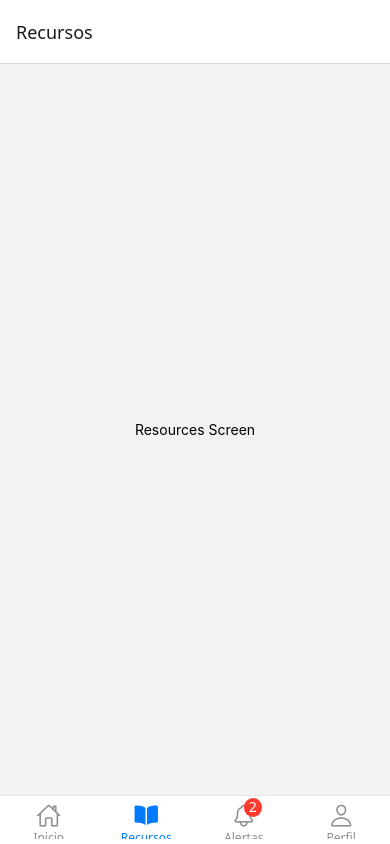
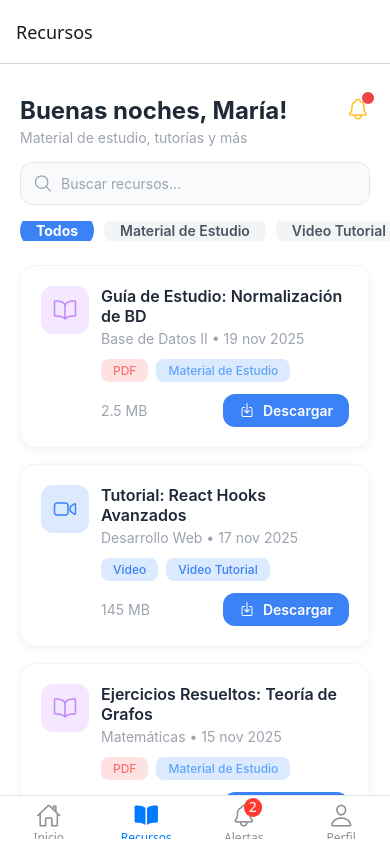
Before and after one commit to Re-L77/ModeloPrevenci-nDeserci-nUniversitaria, a React Native app in the folder ProyectoIntegrador/: screen /Recursos in a window 390 px wide. Built offline with nearby package versions, Linux system fonts and the light colour scheme.

Commit message:
Screen De recursos
Aún hay un error en los botones de categoría

```diff
--- a/ProyectoIntegrador/src/views/ResourcesScreen.js
+++ b/ProyectoIntegrador/src/views/ResourcesScreen.js
@@ -1,22 +1,418 @@
-import React from 'react';
-import { View, Text, StyleSheet } from 'react-native';
-
-// Vista de Recursos
-// TODO: Implementar interfaz de recursos (materiales de estudio, tutoriales, etc.)
+import React, { useState } from 'react';
+import {
+  View,
+  Text,
+  TextInput,
+  TouchableOpacity,
+  ScrollView,
+  FlatList,
+  StyleSheet,
+  SafeAreaView,
+} from 'react-native';
+import Icon from 'react-native-vector-icons/Ionicons';
 
 const ResourcesScreen = () => {
+  const [selectedFilter, setSelectedFilter] = useState('Todos');
+
+  const [resourcesData] = useState([
+    {
+      id: '1',
+      type: 'Material de Estudio',
+      title: 'Guía de Estudio: Normalización de BD',
+      subject: 'Base de Datos II',
+      date: '19 nov 2025',
+      fileSize: '2.5 MB',
+      tags: ['PDF', 'Material de Estudio'],
+      icon: 'book-outline',
+      iconBg: '#F3E8FF',
+      iconColor: '#C084FC',
+      tagColors: [
+        { bg: '#FEE2E2', text: '#F87171' },
+        { bg: '#DBEAFE', text: '#60A5FA' },
+      ],
+    },
+    {
+      id: '2',
+      type: 'Video Tutorial',
+      title: 'Tutorial: React Hooks Avanzados',
+      subject: 'Desarrollo Web',
+      date: '17 nov 2025',
+      fileSize: '145 MB',
+      tags: ['Video', 'Video Tutorial'],
+      icon: 'videocam-outline',
+      iconBg: '#DBEAFE',
+      iconColor: '#3B82F6',
+      tagColors: [
+        { bg: '#DBEAFE', text: '#3B82F6' },
+        { bg: '#DBEAFE', text: '#3B82F6' },
+      ],
+    },
+    {
+      id: '3',
+      type: 'Material de Estudio',
+      title: 'Ejercicios Resueltos: Teoría de Grafos',
+      subject: 'Matemáticas',
+      date: '15 nov 2025',
+      fileSize: '1.8 MB',
+      tags: ['PDF', 'Material de Estudio'],
+      icon: 'book-outline',
+      iconBg: '#F3E8FF',
+      iconColor: '#C084FC',
+      tagColors: [
+        { bg: '#FEE2E2', text: '#F87171' },
+        { bg: '#DBEAFE', text: '#60A5FA' },
+      ],
+    },
+    {
+      id: '4',
+      type: 'Video Tutorial',
+      title: 'Introducción a Machine Learning',
+      subject: 'Inteligencia Artificial',
+      date: '12 nov 2025',
+      fileSize: '230 MB',
+      tags: ['Video', 'Video Tutorial'],
+      icon: 'videocam-outline',
+      iconBg: '#DBEAFE',
+      iconColor: '#3B82F6',
+      tagColors: [
+        { bg: '#DBEAFE', text: '#3B82F6' },
+        { bg: '#DBEAFE', text: '#3B82F6' },
+      ],
+    },
+    {
+      id: '5',
+      type: 'Material de Estudio',
+      title: 'Resumen: Patrones de Diseño',
+      subject: 'Ingeniería de Software',
+      date: '10 nov 2025',
+      fileSize: '3.2 MB',
+      tags: ['PDF', 'Material de Estudio'],
+      icon: 'book-outline',
+      iconBg: '#F3E8FF',
+      iconColor: '#C084FC',
+      tagColors: [
+        { bg: '#FEE2E2', text: '#F87171' },
+        { bg: '#DBEAFE', text: '#60A5FA' },
+      ],
+    },
+  ]);
+
+  const filterResources = () => {
+    if (selectedFilter === 'Todos') {
+      return resourcesData;
+    }
+    return resourcesData.filter((resource) => resource.type === selectedFilter);
+  };
+
+  const renderResourceCard = ({ item }) => (
+    <View style={styles.card}>
+      <View style={styles.cardContent}>
+        <View style={[styles.iconContainer, { backgroundColor: item.iconBg }]}>
+          <Icon name={item.icon} size={24} color={item.iconColor} />
+        </View>
+
+        <View style={styles.cardTextContainer}>
+          <Text style={styles.cardTitle}>{item.title}</Text>
+          <Text style={styles.cardSubtitle}>
+            {item.subject} • {item.date}
+          </Text>
+
+          <View style={styles.tagsContainer}>
+            {item.tags.map((tag, index) => (
+              <View
+                key={index}
+                style={[
+                  styles.tag,
+                  { backgroundColor: item.tagColors[index]?.bg || '#F3F4F6' },
+                ]}
+              >
+                <Text
+                  style={[
+                    styles.tagText,
+                    { color: item.tagColors[index]?.text || '#4B5563' },
+                  ]}
+                >
+                  {tag}
+                </Text>
+              </View>
+            ))}
+          </View>
+
+          <View style={styles.cardFooter}>
+            <Text style={styles.fileSize}>{item.fileSize}</Text>
+            <TouchableOpacity style={styles.downloadButton}>
+              <Icon name="download-outline" size={16} color="#FFFFFF" />
+              <Text style={styles.downloadButtonText}>Descargar</Text>
+            </TouchableOpacity>
+          </View>
+        </View>
+      </View>
+    </View>
+  );
+
+  const categories = ['Todos', 'Material de Estudio', 'Video Tutorial'];
+
   return (
-        <View style={styles.container}>
-            <Text>Resources Screen</Text>
+    <SafeAreaView style={styles.container}>
+      <View style={styles.content}>
+        <View style={styles.header}>
+          <View>
+            <Text style={styles.greeting}>Buenas noches, María!</Text>
+            <Text style={styles.subtitle}>
+              Material de estudio, tutorías y más
+            </Text>
           </View>
+          <View style={styles.notificationIconContainer}>
+            <Icon name="notifications-outline" size={24} color="#FBBF24" />
+            <View style={styles.notificationBadge} />
+          </View>
+        </View>
+
+        <View style={styles.searchContainer}>
+          <Icon
+            name="search-outline"
+            size={20}
+            color="#9CA3AF"
+            style={styles.searchIcon}
+          />
+          <TextInput
+            style={styles.searchInput}
+            placeholder="Buscar recursos..."
+            placeholderTextColor="#9CA3AF"
+          />
+        </View>
+
+        <ScrollView
+          horizontal
+          showsHorizontalScrollIndicator={false}
+          style={styles.filtersContainer}
+          contentContainerStyle={styles.filtersContent}
+        >
+          {categories.map((category) => (
+            <TouchableOpacity
+              key={category}
+              style={[
+                styles.filterButton,
+                selectedFilter === category && styles.filterButtonActive,
+              ]}
+              onPress={() => setSelectedFilter(category)}
+            >
+              <Text
+                style={[
+                  styles.filterButtonText,
+                  selectedFilter === category && styles.filterButtonTextActive,
+                ]}
+              >
+                {category}
+              </Text>
+            </TouchableOpacity>
+          ))}
+        </ScrollView>
+
+        <FlatList
+          data={filterResources()}
+          renderItem={renderResourceCard}
+          keyExtractor={(item) => item.id}
+          contentContainerStyle={styles.listContent}
+          showsVerticalScrollIndicator={false}
+        />
+      </View>
+    </SafeAreaView>
   );
 };
 
 const styles = StyleSheet.create({
   container: {
     flex: 1,
+    backgroundColor: '#FFFFFF',
+  },
+  content: {
+    flex: 1,
+  },
+  header: {
+    flexDirection: 'row',
+    justifyContent: 'space-between',
+    alignItems: 'flex-start',
+    paddingHorizontal: 20,
+    paddingTop: 32,
+    paddingBottom: 16,
+  },
+  greeting: {
+    fontSize: 24,
+    fontWeight: '700',
+    color: '#1F2937',
+    marginBottom: 4,
+  },
+  subtitle: {
+    fontSize: 14,
+    color: '#9CA3AF',
+  },
+  notificationIconContainer: {
+    position: 'relative',
+  },
+  notificationBadge: {
+    position: 'absolute',
+    top: -4,
+    right: -4,
+    width: 12,
+    height: 12,
+    backgroundColor: '#EF4444',
+    borderRadius: 6,
+  },
+  searchContainer: {
+    flexDirection: 'row',
+    alignItems: 'center',
+    marginHorizontal: 20,
+    marginBottom: 16,
+    backgroundColor: '#F9FAFB',
+    borderRadius: 12,
+    borderWidth: 1,
+    borderColor: '#E5E7EB',
+    paddingHorizontal: 12,
+  },
+  searchIcon: {
+    marginRight: 8,
+  },
+  searchInput: {
+    flex: 1,
+    paddingVertical: 12,
+    fontSize: 14,
+    color: '#1F2937',
+  },
+  filtersContainer: {
+    marginBottom: 24,
+  },
+  filtersContent: {
+    paddingHorizontal: 20,
+    alignItems: 'center',
+  },
+  filterButton: {
+    paddingHorizontal: 16,
+    paddingVertical: 10,
+    backgroundColor: '#F3F4F6',
+    borderRadius: 20,
+    marginRight: 10,
+  },
+  filterButtonActive: {
+    backgroundColor: '#3B82F6',
+  },
+  filterButtonText: {
+    fontSize: 14,
+    color: '#4B5563',
+    fontWeight: '600',
+  },
+  filterButtonTextActive: {
+    color: '#FFFFFF',
+    fontWeight: '700',
+  },
+  listContent: {
+    paddingHorizontal: 20,
+    paddingBottom: 20,
+  },
+  card: {
+    backgroundColor: '#FFFFFF',
+    borderRadius: 16,
+    padding: 20,
+    marginBottom: 16,
+    shadowColor: '#000',
+    shadowOffset: { width: 0, height: 2 },
+    shadowOpacity: 0.05,
+    shadowRadius: 8,
+    elevation: 2,
+    borderWidth: 1,
+    borderColor: '#F3F4F6',
+  },
+  cardContent: {
+    flexDirection: 'row',
+    gap: 12,
+  },
+  iconContainer: {
+    width: 48,
+    height: 48,
+    borderRadius: 12,
     justifyContent: 'center',
     alignItems: 'center',
+  },
+  cardTextContainer: {
+    flex: 1,
+  },
+  cardTitle: {
+    fontSize: 16,
+    fontWeight: '600',
+    color: '#1F2937',
+    marginBottom: 4,
+  },
+  cardSubtitle: {
+    fontSize: 14,
+    color: '#9CA3AF',
+    marginBottom: 12,
+  },
+  tagsContainer: {
+    flexDirection: 'row',
+    gap: 8,
+    marginBottom: 12,
+  },
+  tag: {
+    paddingHorizontal: 12,
+    paddingVertical: 4,
+    borderRadius: 8,
+  },
+  tagText: {
+    fontSize: 12,
+    fontWeight: '500',
+  },
+  cardFooter: {
+    flexDirection: 'row',
+    justifyContent: 'space-between',
+    alignItems: 'center',
+  },
+  fileSize: {
+    fontSize: 14,
+    color: '#9CA3AF',
+  },
+  downloadButton: {
+    flexDirection: 'row',
+    alignItems: 'center',
+    backgroundColor: '#3B82F6',
+    paddingHorizontal: 16,
+    paddingVertical: 8,
+    borderRadius: 12,
+    gap: 8,
+  },
+  downloadButtonText: {
+    color: '#FFFFFF',
+    fontSize: 14,
+    fontWeight: '600',
+  },
+  navItem: {
+    alignItems: 'center',
+    gap: 4,
+  },
+  navIconContainer: {
+    position: 'relative',
+  },
+  navText: {
+    fontSize: 12,
+    color: '#9CA3AF',
+  },
+  navTextActive: {
+    color: '#3B82F6',
+  },
+  navBadge: {
+    position: 'absolute',
+    top: -4,
+    right: -8,
+    width: 16,
+    height: 16,
+    backgroundColor: '#EF4444',
+    borderRadius: 8,
+    justifyContent: 'center',
+    alignItems: 'center',
+  },
+  navBadgeText: {
+    color: '#FFFFFF',
+    fontSize: 10,
+    fontWeight: '700',
   },
 });
 
```
Also changed, not shown: 1 other file (tests, documents, lock files or other folders). Lines whose indentation alone changed are shown as unchanged.
